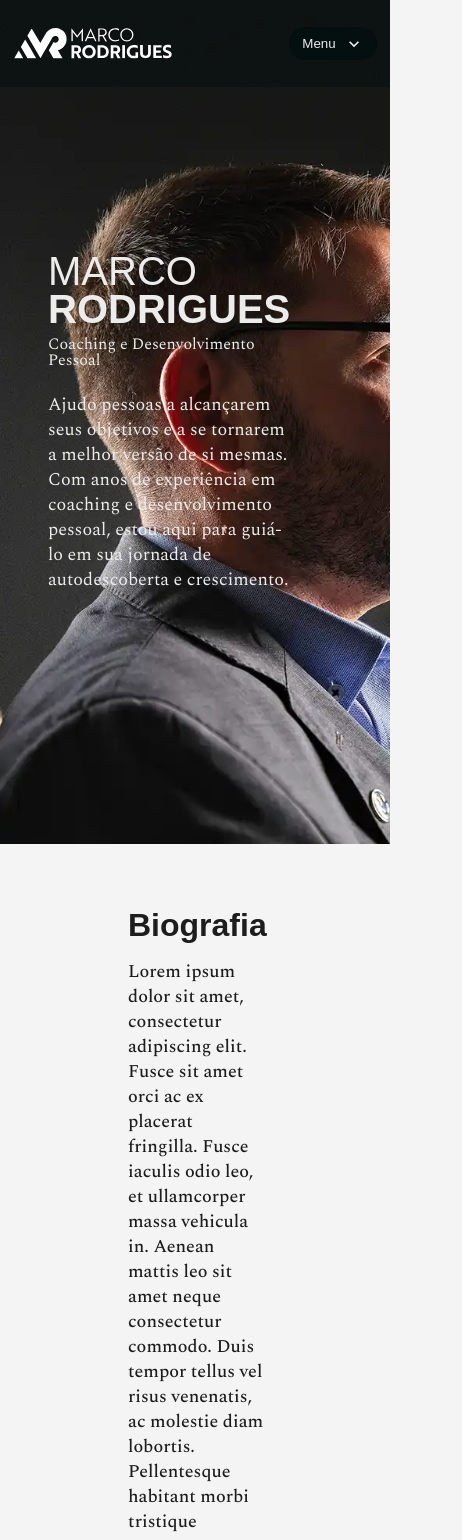
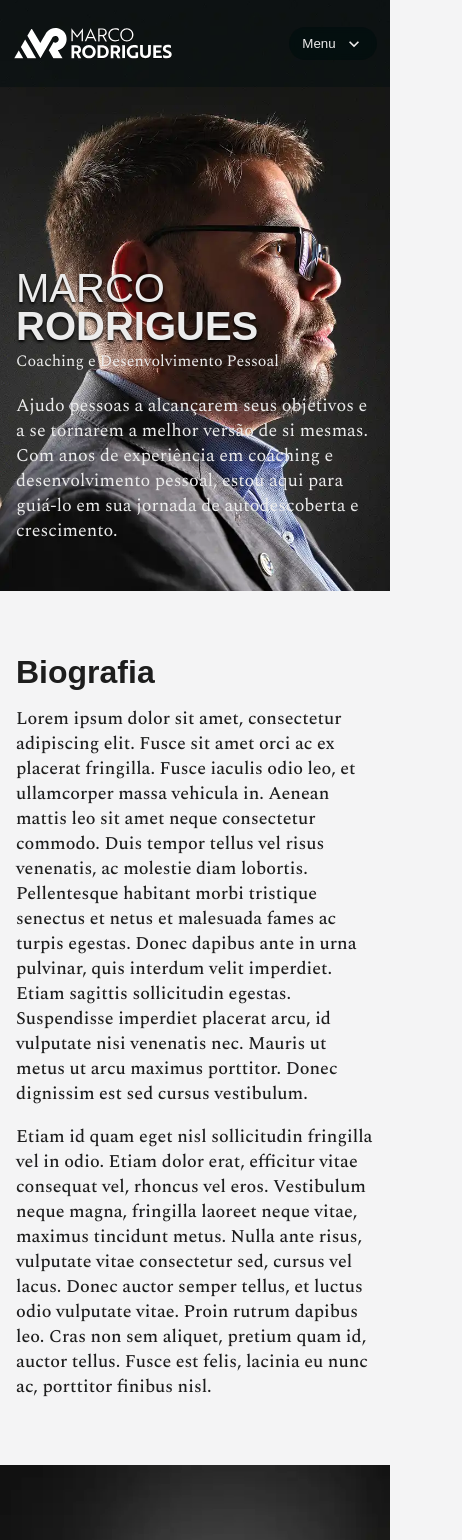
Before and after one commit to leonardovaldetaro/marco-rodrigues, a Next.js app: page /sobre in a window 390 px wide. Shown: the top 1540 px of the page, 462 px wide, since content can reach past the window. Built offline with nearby package versions, Linux system fonts and the light colour scheme; a web font is replaced by a local one.

Commit message:
responsivo da pagina sobre

```diff
--- a/app/livros/_a-vida-acontece-no-meio-do-amor/index.tsx
+++ b/app/livros/_a-vida-acontece-no-meio-do-amor/index.tsx
@@ -27,7 +27,7 @@ export default function VidaPage() {
                         Acima de tudo, desfruta, confia e atreve-te a descobrir que tu és o milagre. A onda, um dia, descobriu que era oceano. Depois de se relembrar, decidiu trazer a boa notícia a todas as outras ondas. Com amor. A Vida acontece no meio do Amor.
                     </p>
                     <Button
-                        href="/livros"
+                        href="https://www.atlanticbookshop.pt/nao-ficcao/a-vida-acontece-no-meio-do-amor"
                         variant='primary'
                     >
                         Compre o livro
--- a/app/livros/_guerreiro-de-luz/index.tsx
+++ b/app/livros/_guerreiro-de-luz/index.tsx
@@ -26,7 +26,7 @@ export default function GuerreiroPage() {
                     Permite-te embarcar; Chorar, rir, mergulhar profundamente em cada página… E, no decorrer desta experiência, partilha a luz que tens com este Mundo, ele merece. Sê bem-vindo, Guerreiro de Luz.
                 </p>
                 <Button
-                    href="/livros"
+                    href="https://www.atlanticbookshop.pt/bios/um-guerreiro-de-luz-os-unicos-limites-estao-na-tua-mente"
                     variant='primary'
                 >
                     Compre o livro
--- a/app/livros/slideCarrousel/index.tsx
+++ b/app/livros/slideCarrousel/index.tsx
@@ -54,6 +54,7 @@ export default function SlideCarrousel() {
                     ].map((idx) => {
                         return (
                             <button
+                                aria-label="Ir para slide"
                                 key={idx}
                                 onClick={() => {
                                     instanceRef.current?.moveToIdx(idx)
--- a/app/sobre/biografiaSection/Biografia.module.scss
+++ b/app/sobre/biografiaSection/Biografia.module.scss
@@ -10,16 +10,25 @@
     &__container {
         display: grid;
         grid-template-columns: repeat(2, 1fr);
-        column-gap: 3em;
+        gap: 3em;
         padding: 4em 0;
         width: 100%;
         max-width: 1440px;
+
+        @media (max-width: $desktop_sm) {
+            grid-template-columns: repeat(1, 1fr);
+        }
 
         &__content {
             display: flex;
             flex-direction: column;
             grid-column: 1;
             padding-left: 8em;
+
+            @media (max-width: $desktop_sm) {
+                padding-left: 0em;
+                padding: 0 1em;
+            }
 
             &__title {
                 font-size: 32px;
@@ -47,6 +56,11 @@
             width: 100%;
             height: auto;
 
+            @media (max-width: $desktop_sm) {
+                grid-column: 1;
+                grid-row: 2;
+            }
+
             img {
                 width: 100%;
                 max-width: 500px;
@@ -58,6 +72,10 @@
                 font-family: "Spectral", serif;
                 color: $text-dark;
                 margin-top: .5em;
+
+                @media (max-width: $desktop_sm) {
+                    padding-left: 1em;
+                }
             }
         }
     }
--- a/app/sobre/citacaoSection/Citacao.module.scss
+++ b/app/sobre/citacaoSection/Citacao.module.scss
@@ -10,6 +10,10 @@
     padding: 4rem 0;
     height: 50vh;
     width: 100%;
+
+    @media (max-width: $desktop_sm) {
+        padding: 4rem 1em;
+    }
 
     &__container {
         display: flex;
@@ -24,6 +28,10 @@
             color: $text-midle;
             text-align: center;
             position: relative;
+
+            @media (max-width: $desktop_sm) {
+                font-size: 2rem;
+            }
 
             span {
                 background: linear-gradient(90deg, rgb(0, 43, 115) 0%, rgb(127, 5, 37) 100%);
@@ -45,6 +53,11 @@
                 background-size: contain;
                 background-repeat: no-repeat;
                 background-position: center;
+
+                @media (max-width: $desktop_sm) {
+                    top: -70px;
+                    left: -25px;
+                }
             }
 
             &::after {
@@ -59,6 +72,10 @@
                 background-size: contain;
                 background-repeat: no-repeat;
                 background-position: center;
+
+                @media (max-width: $desktop_sm) {
+                    bottom: -55px;
+                }
             }
         }
     }
--- a/app/sobre/heroTop/AboutHero.module.scss
+++ b/app/sobre/heroTop/AboutHero.module.scss
@@ -14,14 +14,27 @@
     background-size: cover;
     background-color: $text-dark;
 
+    @media (max-width: $desktop_sm) {
+        padding: 0 1em;
+        height: 70vh;
+        background-size: cover;
+        justify-content: flex-end;
+    }
+
     &__container {
         display: grid;
         grid-template-columns: repeat(2, 1fr);
-        column-gap: 3em;
+        gap: 3em;
         padding: 4em 0;
         width: 100%;
         height: auto;
         max-width: 1440px;
+
+        @media (max-width: $desktop_sm) {
+            grid-template-columns: repeat(1, 1fr);
+            padding: 0;
+            padding-bottom: 3em;
+        }
 
         &__content {
             display: flex;
@@ -29,14 +42,19 @@
             grid-column: 2;
             padding-right: 8em;
 
+            @media (max-width: $desktop_sm) {
+                grid-column: 1;
+                padding-right: 0em;
+            }
+
             &__title {
                 font-size: 40px;
-                font-family: brother-1816, sans-serif;
                 font-weight: 300;
                 text-transform: uppercase;
                 line-height: 38px;
                 color: $text-light;
                 margin-bottom: 0.2em;
+                text-shadow: 0 2px 3px rgba(0,0,0,1);
 
                 span {
                     font-weight: 900;
--- a/app/sobre/valoresSection/Valores.module.scss
+++ b/app/sobre/valoresSection/Valores.module.scss
@@ -8,18 +8,30 @@
     width: 100%;
     padding: 4em 0;
 
+    @media (max-width: $desktop_sm) {
+        padding: 4em 1em;
+    }
+
     &__container {
         display: grid;
         grid-template-columns: repeat(2, 1fr);
-        column-gap: 3em;
+        gap: 3em;
         width: 100%;
         max-width: 1440px;
+
+        @media (max-width: $desktop_sm) {
+            grid-template-columns: repeat(1, 1fr);
+        }
 
         &__content {
             display: flex;
             flex-direction: column;
             grid-column: 1;
             padding-left: 8em;
+
+            @media (max-width: $desktop_sm) {
+                padding-left: 0em;
+            }
 
             &__title {
                 font-size: 32px;
@@ -43,6 +55,10 @@
                 font-size: 24px;
                 font-weight: 700;
                 margin-bottom: 1em;
+
+                @media (max-width: $desktop_sm) {
+                    margin-bottom: 3em;
+                }
             }
 
             &__text {
@@ -70,6 +86,11 @@
                     background-size: contain;
                     background-repeat: no-repeat;
                     background-position: center;
+
+                    @media (max-width: $desktop_sm) {
+                        top: -65px;
+                        left: 35%;
+                    }
                 }
 
                 &__item {
@@ -100,6 +121,12 @@
             justify-content: center;
             width: 100%;
 
+            @media (max-width: $desktop_sm) {
+                grid-column: 1;
+                grid-row: 2;
+            }
+
+
             img {
                 width: 524px;
                 max-width: 100%;
@@ -112,6 +139,10 @@
                 font-family: "Spectral", serif;
                 color: $text-dark;
                 margin-top: .5em;
+
+                @media (max-width: $desktop_sm) {
+                    padding-left: 1em;
+                }
             }
         }
     }
--- a/app/sobre/valoresSection/index.tsx
+++ b/app/sobre/valoresSection/index.tsx
@@ -13,7 +13,7 @@ export default function ValoresSection() {
                     <p className={Styles.valoresSection__container__content__text}>
                         Marco Rodrigues acredita que todo ser humano carrega dentro de si um potencial inato de luz, verdade e coragem — muitas vezes obscurecido pelas estruturas externas que nos condicionam. Ao longo da sua caminhada como coach e facilitador de desenvolvimento humano, Marco construiu um caminho baseado em quatro pilares que sustentam sua abordagem:
                     </p>
-                    <h3 className={Styles.valoresSection__container__content__subtitle}>Valores que o guiam</h3>
+                    <h3 className={Styles.valoresSection__container__content__subtitle}>Valores que o guia</h3>
                     <ol className={Styles.valoresSection__container__content__list}>
                         <li className={Styles.valoresSection__container__content__list__item}>
                             <h4>Amor à Verdade</h4>
```
Also changed, not shown: app/livros/slideCarrousel/data/cardsInfo.json (+9 -0 lines), public/assets/el-enigma-de-dios.webp (added), public/assets/livro-um-guerreiro-de-luz.webp.
